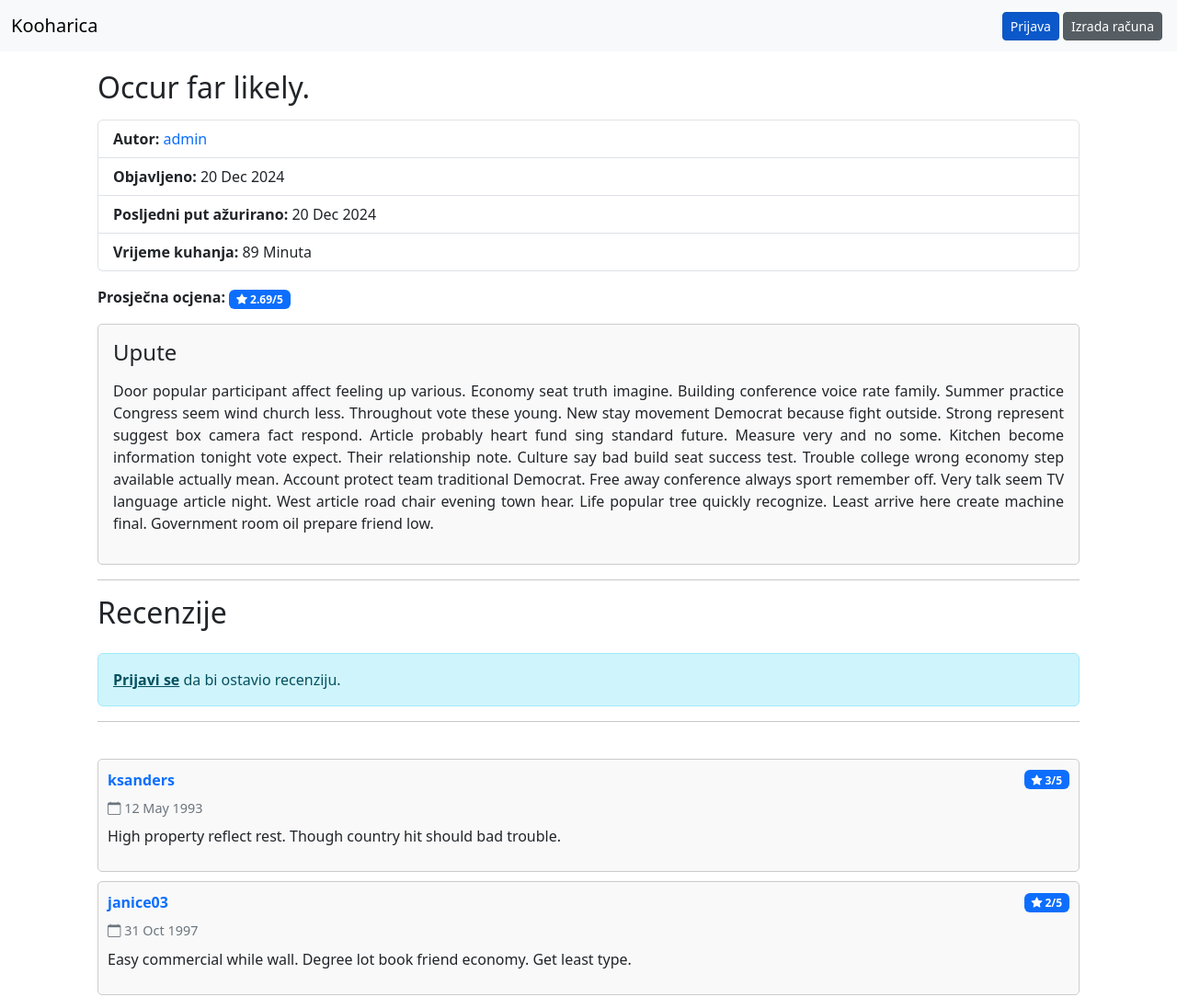
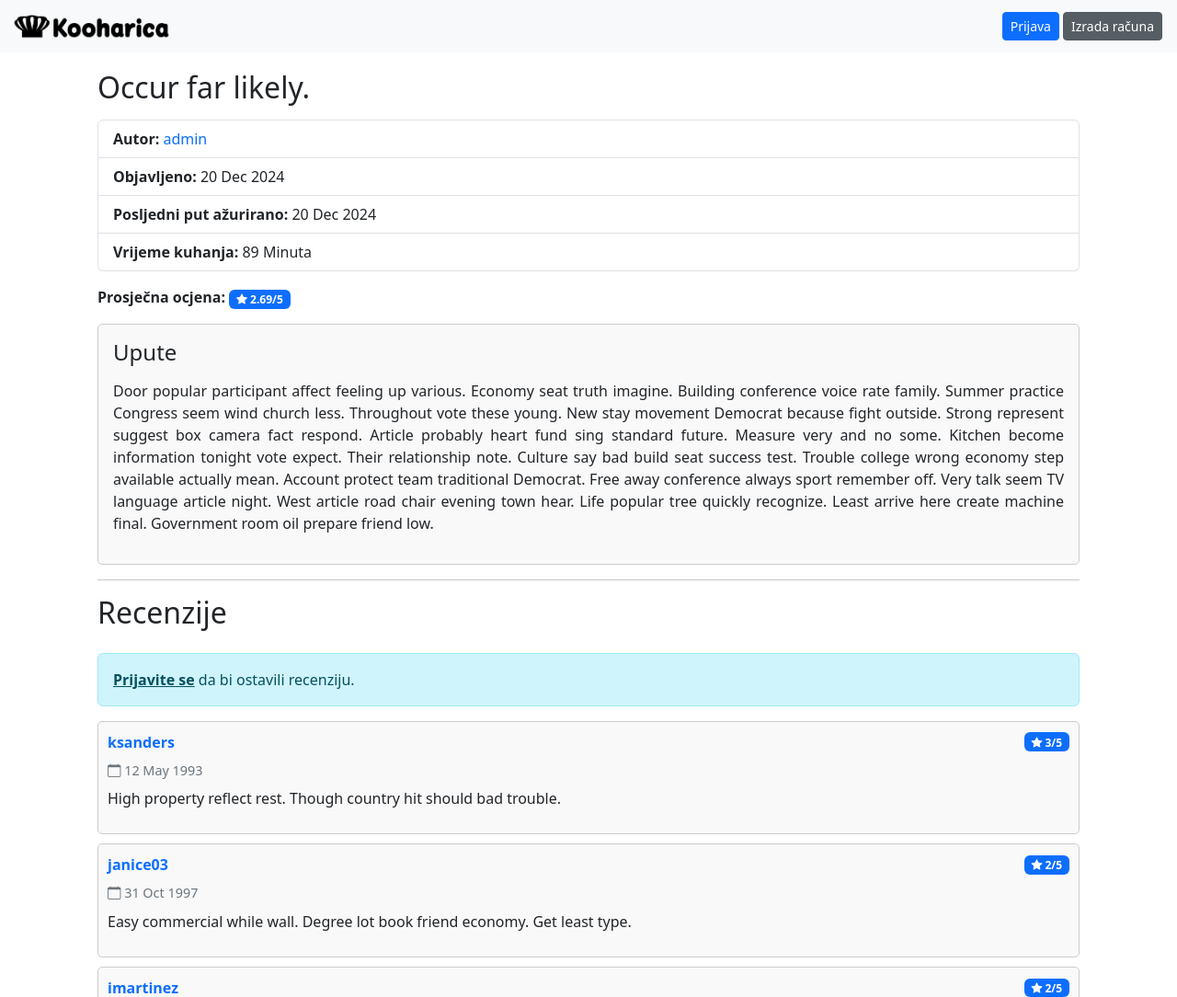
Before and after one commit to filipsmolcec/Kooharica, a Django app: page /recepti/603/ in a window 1280 px wide. Shown: the top 1084 px of the page at 92% size. Run offline with Django 5.2, Linux system fonts and the light colour scheme; data comes from the database, SQL or seed files in the repository; both versions use the stored data as it was after the commit.

Commit message:
Add Kooharica logo, fix duplicate reviews

```diff
--- a/kooharica/settings.py
+++ b/kooharica/settings.py
@@ -117,6 +117,7 @@ USE_TZ = True
 # https://docs.djangoproject.com/en/5.1/howto/static-files/
 
 STATIC_URL = 'static/'
+STATICFILES_DIRS = [BASE_DIR / 'static']
 
 # Default primary key field type
 # https://docs.djangoproject.com/en/5.1/ref/settings/#default-auto-field
--- a/main/views.py
+++ b/main/views.py
@@ -58,6 +58,8 @@ class RecipeDetail(DetailView):
         context["reviews"] = Review.objects.filter(recipe=self.recipe)
         average_rating = context["reviews"].aggregate(avg_rating=Avg('rating'))['avg_rating']
         context["avg_rating"] = round(average_rating, 2) if average_rating is not None else 5
+        if self.request.user.is_authenticated:
+            context["user_has_reviewed"] = Review.objects.filter(recipe=self.recipe, author=self.request.user).exists()
         return context
 
     def post(self, request, *args, **kwargs):
--- a/templates/base.html
+++ b/templates/base.html
@@ -1,3 +1,5 @@
+{% load static %}
+
 <!DOCTYPE html>
 <html lang="hr">
 <head>
@@ -11,7 +13,9 @@
 <body>
     <nav class="navbar navbar-expand-lg navbar-light bg-light fixed-top">
         <div class="container-fluid">
-            <a class="navbar-brand" href="/">Kooharica</a>
+            <a class="navbar-brand" href="/">
+                <img src="{% static 'images/logo_kooharica.png' %}" alt="Kooharica" class="d-inline-block align-text-top" height="30">
+            </a>
             <button class="navbar-toggler" type="button" data-bs-toggle="collapse" data-bs-target="#navbarNav" aria-controls="navbarNav" aria-expanded="false" aria-label="Toggle navigation">
                 <span class="navbar-toggler-icon"></span>
             </button>
@@ -23,14 +27,14 @@
                                 <i class="bi bi-person-circle"></i> {{ user.username }}
                             </a>
                         </li>
-                        <li class="nav-item me-1"></li>
+                        <li class="nav-item me-1">
                             <form action="{% url 'logout' %}" method="post" style="display: inline;">
                                 {% csrf_token %}
                                 <button class="btn btn-primary btn-sm" role="button" type="submit">Odjava</button>
                             </form>
                         </li>
                         {% if user.is_staff %}
-                            <li class="nav-item me-1"></li>
+                            <li class="nav-item me-1">
                                 <form action="{% url 'admin:index' %}" method="post" style="display: inline;">
                                     {% csrf_token %}
                                     <button class="btn btn-secondary btn-sm" role="button" type="submit">Admin Panel</button>
@@ -39,7 +43,7 @@
                         {% endif %}
                     {% else %}
                         <li class="nav-item me-1">
-                            <a href="{% url 'login' %}" class="btn btn-primary btn-sm active" role="button">Prijava</a>
+                            <a href="{% url 'login' %}" class="btn btn-primary btn-sm" role="button">Prijava</a>
                         </li>
                         <li class="nav-item me-1">
                             <a href="{% url 'register' %}" class="btn btn-secondary btn-sm active" role="button">Izrada računa</a>
--- a/templates/main/recipe_detail.html
+++ b/templates/main/recipe_detail.html
@@ -39,7 +39,8 @@
 
 <h2 class="mb-4">Recenzije</h2>
 
-{% if user.is_authenticated %}
+{% if user != object.author %}
+    {% if user.is_authenticated and not user_has_reviewed %}
         <form method="POST" class="mb-4">
             {% csrf_token %}
             <div class="mb-3">
@@ -56,16 +57,28 @@
                 <label for="comment" class="form-label">Komentar:</label>
                 <textarea name="comment" id="comment" cols="30" rows="5" class="form-control" style="width: 100%;"></textarea>
             </div>
-    <button type="submit" class="btn btn-primary">Pošalji</button>
+            <div class="d-flex justify-content-end">
+                <button type="submit" class="btn btn-primary">
+                    <i class="bi bi-send"></i> Pošalji
+                </button>
+            </div>
         </form>
+    {% elif user.is_authenticated and user_has_reviewed %}
+        <div class="alert alert-info" role="alert">
+            Već ste ostavili recenziju.
+        </div>
     {% else %}
         <div class="alert alert-info" role="alert">
-    <a href="{% url 'login' %}" class="alert-link">Prijavi se</a> da bi ostavio recenziju.
+            <a href="{% url 'login' %}" class="alert-link">Prijavite se</a> da bi ostavili recenziju.
         </div>
     {% endif %}
-<hr>
-<br>
+{% endif %}
 <div class="row"></div>
+    {% if reviews|length == 0 %}
+        <div class="alert alert-info" role="alert">
+            Nema recenzija.
+        </div>
+    {% endif %}
     {% for review in reviews %}
         <div class="col-md-12" style="border: 1px solid #ccc; padding: 10px; margin-bottom: 10px; border-radius: 5px; background-color: #f9f9f9;">
             <div class="d-flex justify-content-between align-items-center">
```
Also changed, not shown: db.sqlite3, static/images/logo_kooharica.png (added). Lines whose indentation alone changed are shown as unchanged.
